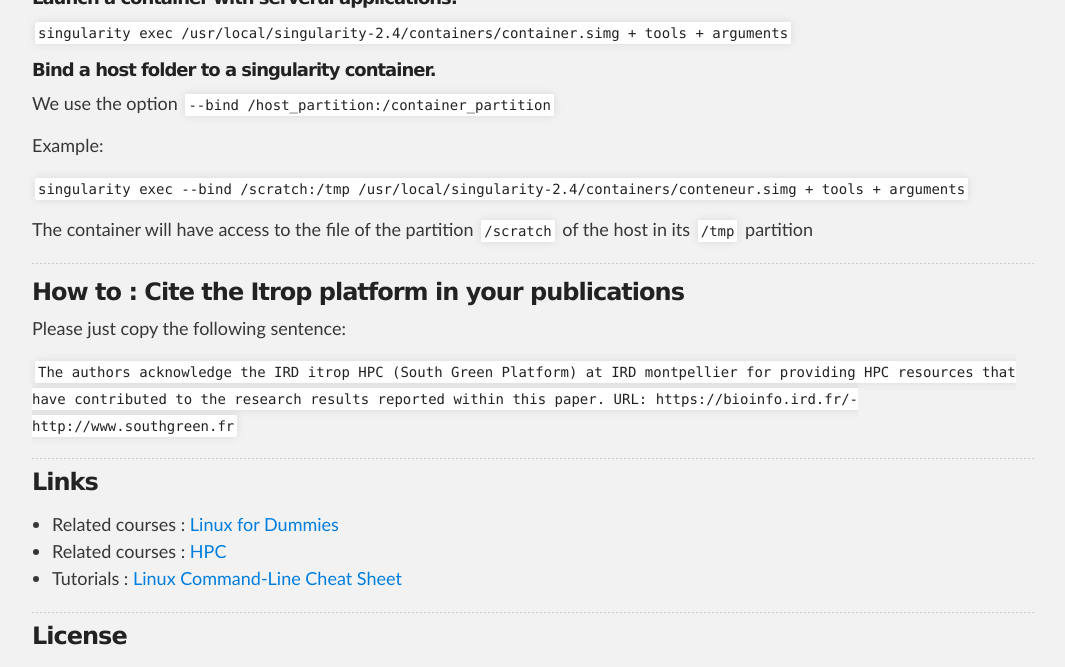
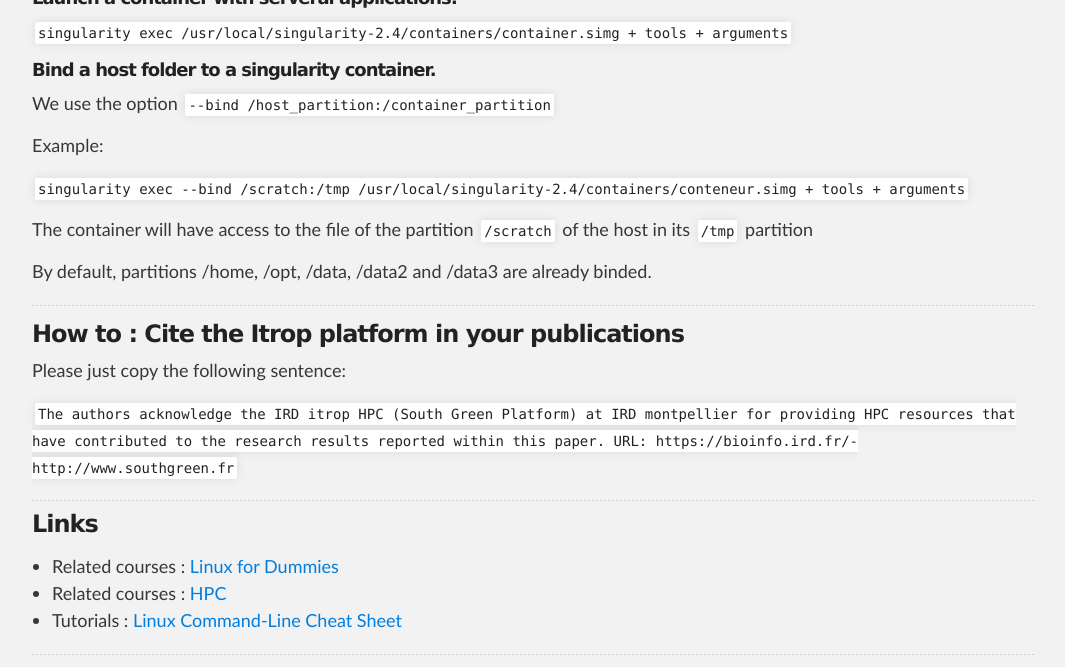
Before and after one commit to SouthGreenPlatform/trainings, a Jekyll site: the page built from _pages/hpc/hpchowto.md, in a window 1280 px wide and 900 px high, scrolled down 12326 px, cut to the strip 0-667 px from the top of the window. Shown: the whole strip, without its empty margins (106-1171 px from the left). Built offline with Jekyll 4.4.1, drawn with Linux system fonts in a browser that asks for light colours; nearby versions of some CDN libraries.

Commit message:
Update hpchowto.md

```diff
--- a/_pages/hpc/hpchowto.md
+++ b/_pages/hpc/hpchowto.md
@@ -537,6 +537,8 @@ Example:
 
 The container will have access to  the file of the partition `/scratch` of the host in its `/tmp` partition
 
+By default, partitions /home, /opt, /data, /data2 and /data3 are already binded.
+
 -----------------------
 <a name="howto-11"></a>
 ### How to : Cite the Itrop platform in your publications
```
